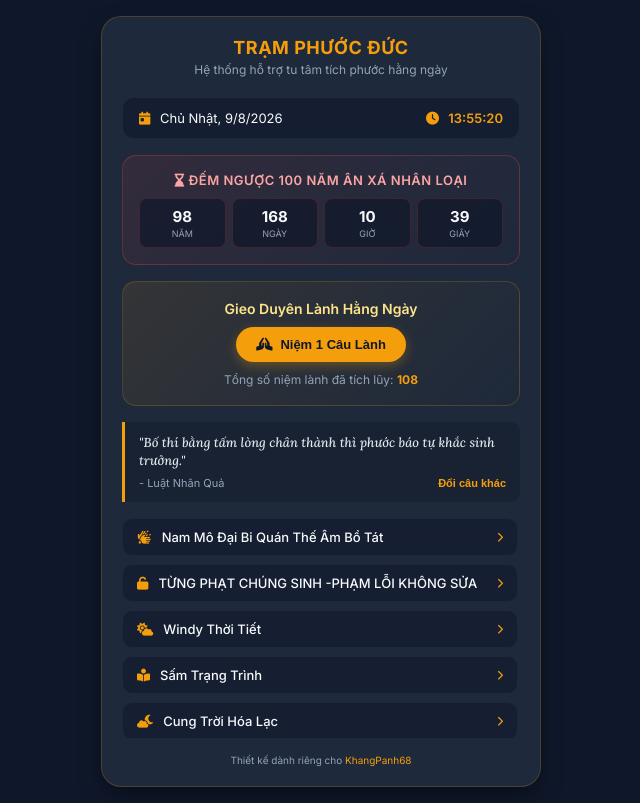
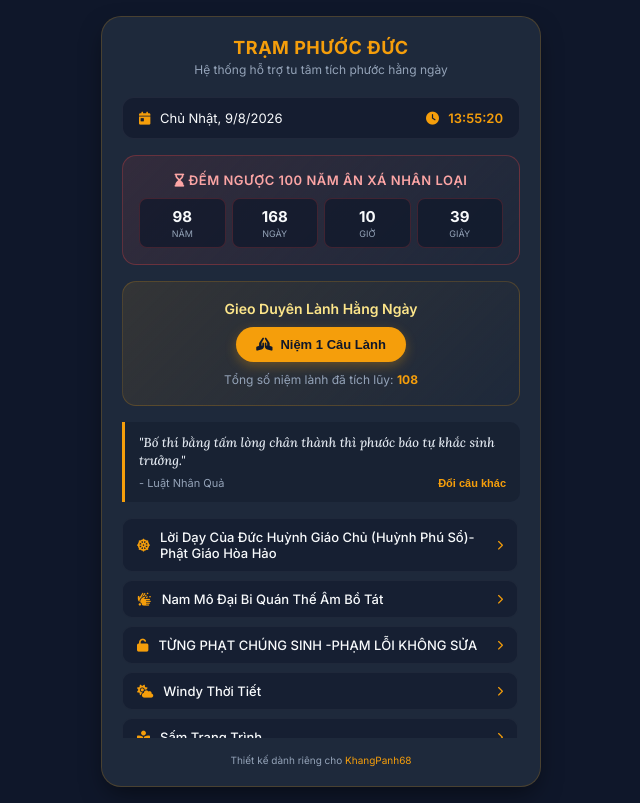
Before and after one commit to khangpanh6851007-hue/Lamviecthien, a plain HTML site: page index.html in a window 1280 px wide. Shown: the whole page, without its empty margins (319-959 px from the left). Drawn offline with Linux system fonts and the light colour scheme.

Commit message:
Add files via upload

```diff
--- a/index.html
+++ b/index.html
@@ -310,6 +310,10 @@
 
         <!-- Danh Sách Liên Kết Nhanh -->
         <div class="nav-links">
+            <a href="https://khangpanh6851007-hue.github.io/PGHH/" class="nav-item" target="_blank">
+                <span><i class="fa-solid fa-dharmachakra"></i>Lời Dạy Của Đức Huỳnh Giáo Chủ (Huỳnh Phú Sổ)- Phật Giáo Hòa Hảo</span>
+                <i class="fa-solid fa-chevron-right"></i>
+            </a>
             <a href="https://khangpanh6851007-hue.github.io/NamM-iBiQu-nTh-mB-T-t/" class="nav-item" target="_blank">
                 <span><i class="fa-solid fa-hands-bubbles"></i> Nam Mô Đại Bi Quán Thế Âm Bồ Tát</span>
                 <i class="fa-solid fa-chevron-right"></i>
```
